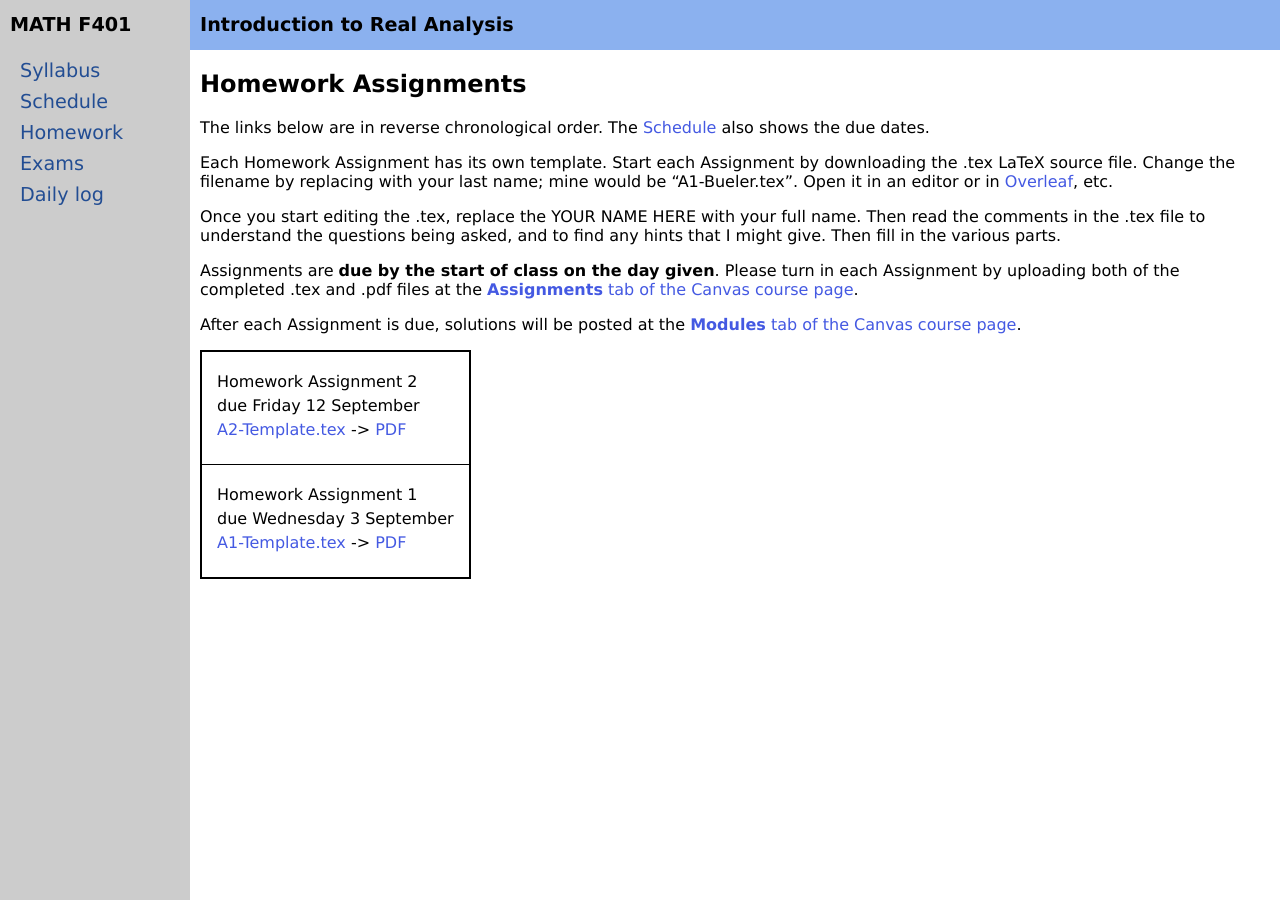
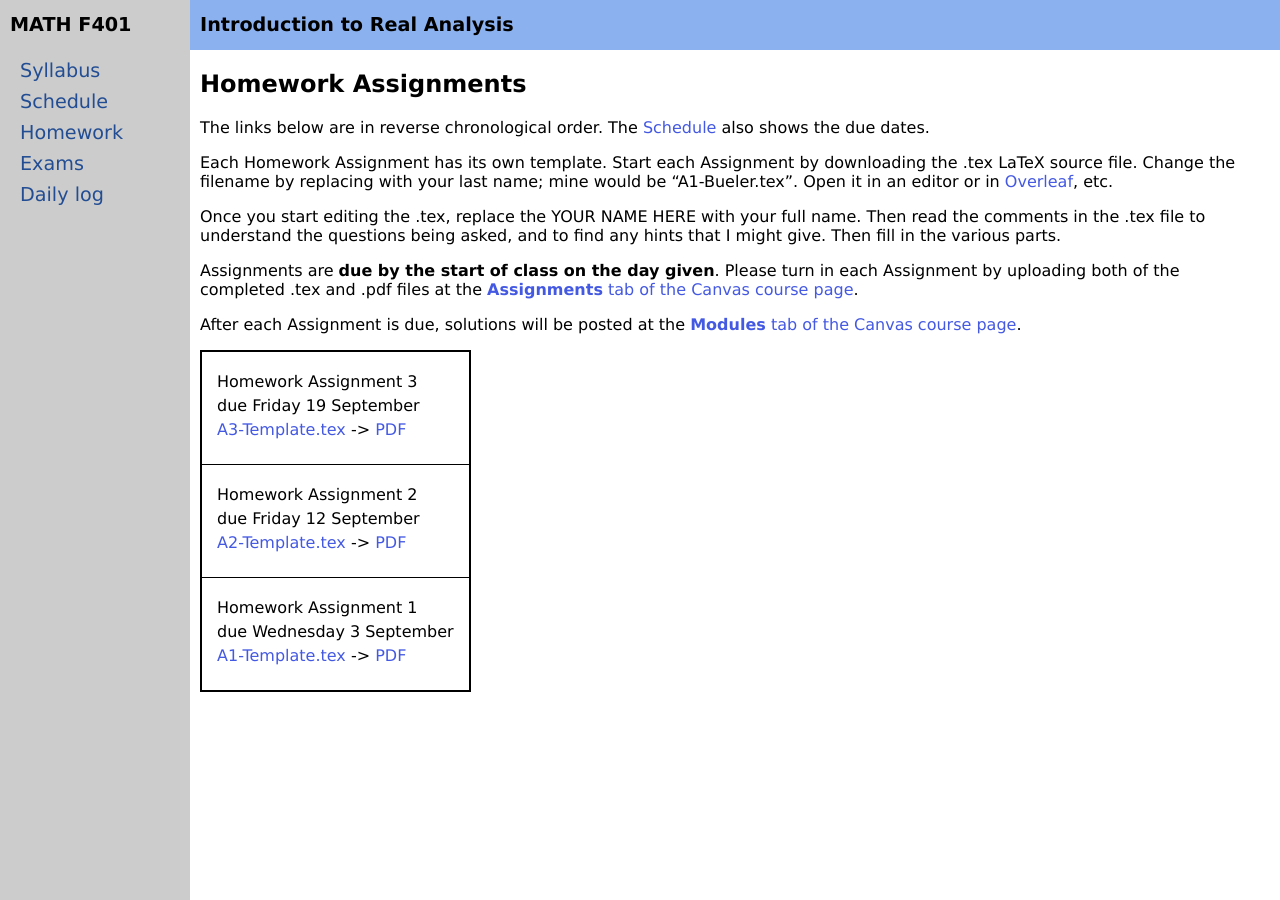
Before and after one commit to bueler/real, a Jekyll site: the page built from homework.md, in a window 1280 px wide. Built offline with Jekyll 4.4.1, drawn with Linux system fonts in a browser that asks for light colours.

Commit message:
A3 posted

```diff
--- a/_data/homework.yml
+++ b/_data/homework.yml
@@ -1,6 +1,10 @@
 semester: Fall 2025
 home: assets/homework/F25
 homework:
+- name: Assignment 3
+  due: Friday 19 September
+  source: A3-Template.tex
+  blank: A3-Template.pdf
 - name: Assignment 2
   due: Friday 12 September
   source: A2-Template.tex
```
Also changed, not shown: 2 other files.
